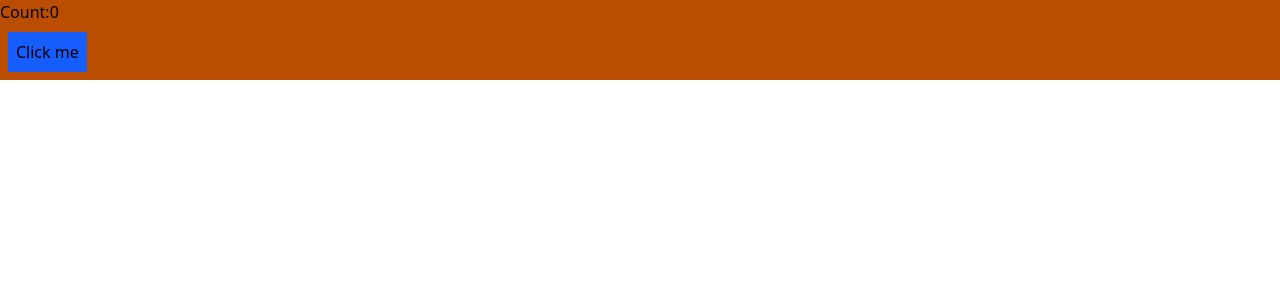
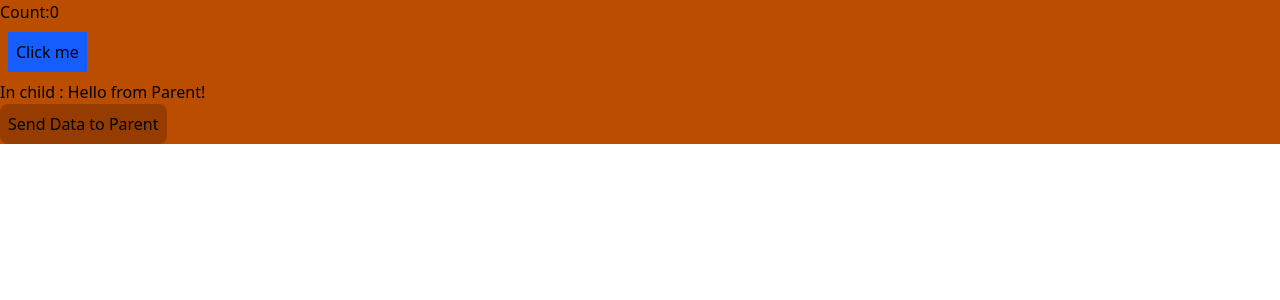
Before and after one commit to mamtapatil44/react-prcatice-app, a React (Vite) app: page / in a window 1280 px wide. Shown: the top 300 px of the page. Built offline with nearby package versions, Linux system fonts and the light colour scheme.

Commit message:
component communications

```diff
--- a/src/App.jsx
+++ b/src/App.jsx
@@ -5,6 +5,7 @@ import UserContext from './contexts/user.context';
 import UserProvider from './contexts/user.provider';
 import UserFormProvider from './contexts/userform.provider';
 import Registration from './components/Registration';
+import Parent from './components/Parent';
 
 const App = () => {
   const[count,setCount] = useState(0)
@@ -23,6 +24,8 @@ const App = () => {
   <div className='conatiner mx-auto bg-amber-700'>
    <p>Count:{count}</p>
    <button className='bg-blue-600 m-2 p-2' onClick={handleOnclick}>Click me</button>
+
+   <Parent/>
   </div>
 
   )
--- /dev/null
+++ b/src/components/ChildOne.jsx
@@ -0,0 +1,13 @@
+import React from 'react'
+
+function ChildOne({text,sendData}) {
+  return (
+    <div><h4>In child : {text}</h4>
+    <button className='bg-amber-800 rounded-lg p-2' onClick={() => sendData("Hello from Child!")}>
+            Send Data to Parent
+        </button>
+    </div>
+  )
+}
+
+export default ChildOne
--- a/src/components/Parent.jsx
+++ b/src/components/Parent.jsx
@@ -1,8 +1,18 @@
 import React from 'react'
 
+import ChildOne from './ChildOne';
+
+//1. In React, you can pass data from a parent component to its child components using props.
+// Props allow you to pass data and event handlers down the component tree.
+//2. If the child needs to send data back to the parent, you can pass a function as a prop.
+
 const Parent = () => {
+  const message = "Hello from Parent!";
+  const handleData = (data) => {
+    console.log("Data received from child:", data);
+};
   return (
-    <div>Parent</div>
+    <div><ChildOne text={message} sendData={handleData}/></div>
   )
 }
 
```
